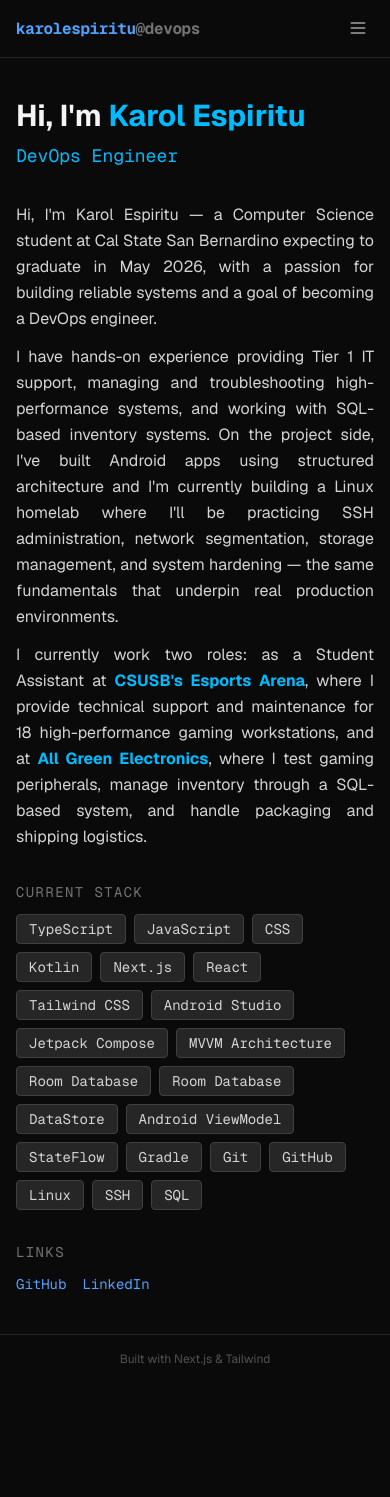
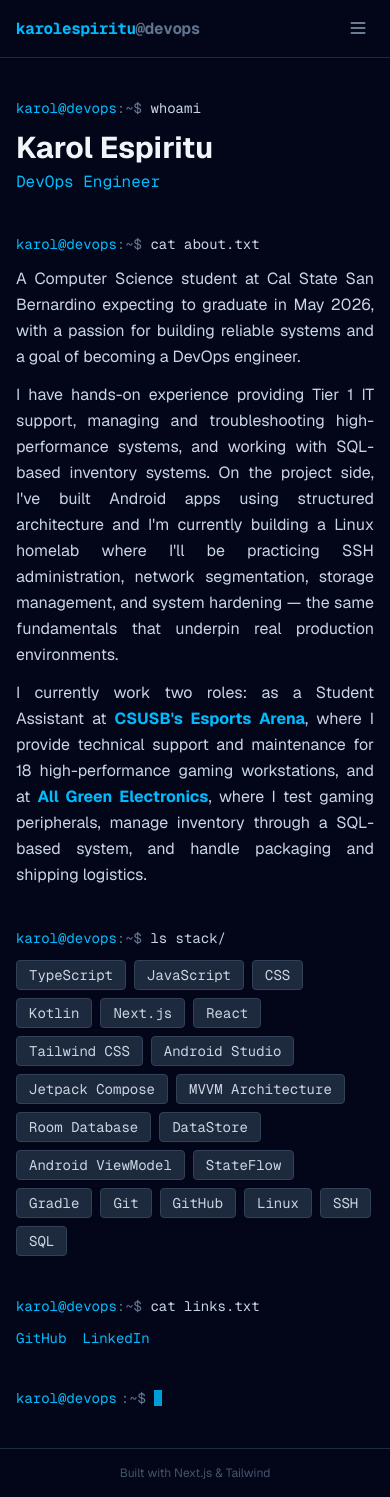
Before and after one commit to kayspadess/WebsitePortfolio, a Next.js app: page / in a window 390 px wide. Before the commit the page ends 1383 px from the top, so only its background shows below. Built offline with nearby package versions, Linux system fonts and the light colour scheme.

Commit message:
Terminal retheme: navy/steel blue palette + terminal UI

```diff
--- a/app/blog/page.tsx
+++ b/app/blog/page.tsx
@@ -22,36 +22,36 @@ export default async function BlogPage() {
         <h1 className="text-2xl font-bold">Blog</h1>
         <Link
           href="/blog/new"
-          className="text-sm font-mono text-blue-400 border border-blue-400/30 px-3 py-1.5 rounded hover:bg-blue-400/10 transition-colors"
+          className="text-sm font-mono text-sky-400 border border-sky-400/30 px-3 py-1.5 rounded hover:bg-sky-400/10 transition-colors"
         >
           + New Post
         </Link>
       </div>
 
       {posts.length === 0 ? (
-        <p className="text-neutral-500 font-mono text-sm">No posts yet.</p>
+        <p className="text-slate-500 font-mono text-sm">No posts yet.</p>
       ) : (
-        <ul className="divide-y divide-neutral-800">
+        <ul className="divide-y divide-slate-800">
           {posts.map((post) => (
             <li key={post.slug} className="py-5">
               <Link href={`/blog/${post.slug}`} className="group space-y-1 block">
                 <div className="flex items-baseline justify-between gap-4">
-                  <h2 className="font-semibold text-neutral-100 group-hover:text-blue-400 transition-colors">
+                  <h2 className="font-semibold text-slate-100 group-hover:text-sky-400 transition-colors">
                     {post.title}
                   </h2>
-                  <span className="text-xs font-mono text-neutral-500 shrink-0">
+                  <span className="text-xs font-mono text-slate-500 shrink-0">
                     {new Date(post.published_at).toISOString().slice(0, 10)}
                   </span>
                 </div>
                 {post.excerpt && (
-                  <p className="text-sm text-neutral-400 leading-relaxed">{post.excerpt}</p>
+                  <p className="text-sm text-slate-400 leading-relaxed">{post.excerpt}</p>
                 )}
                 {post.tags && post.tags.length > 0 && (
                   <div className="flex gap-1.5 pt-1">
                     {post.tags.map((tag) => (
                       <span
                         key={tag}
-                        className="px-2 py-0.5 bg-neutral-800 border border-neutral-700 rounded text-xs text-neutral-400 font-mono"
+                        className="px-2 py-0.5 bg-slate-800 border border-slate-700 rounded text-xs text-slate-400 font-mono"
                       >
                         {tag}
                       </span>
--- a/app/globals.css
+++ b/app/globals.css
@@ -4,4 +4,5 @@
 @theme inline {
   --font-sans: var(--font-geist-sans);
   --font-mono: var(--font-geist-mono);
+  --color-navy: #0a0f1e;
 }
--- a/app/layout.tsx
+++ b/app/layout.tsx
@@ -25,10 +25,10 @@ export default function RootLayout({
 }>) {
   return (
     <html lang="en" className={`${geistSans.variable} ${geistMono.variable} h-full antialiased`} suppressHydrationWarning>
-      <body className="min-h-full flex flex-col bg-neutral-950 text-neutral-100">
+      <body className="min-h-full flex flex-col bg-slate-950 text-slate-100">
         <Nav />
         <main className="flex-1 max-w-4xl mx-auto w-full px-4 py-10">{children}</main>
-        <footer className="border-t border-neutral-800 text-center text-neutral-600 text-xs py-4">
+        <footer className="border-t border-slate-800 text-center text-slate-600 text-xs py-4">
           Built with Next.js &amp; Tailwind
         </footer>
       </body>
--- a/app/page.tsx
+++ b/app/page.tsx
@@ -1,16 +1,27 @@
+function Prompt({ command }: { command: string }) {
+  return (
+    <div className="font-mono text-sm text-slate-500 mb-3 select-none">
+      <span className="text-sky-400">karol@devops</span>
+      <span>:~$ </span>
+      <span className="text-slate-300">{command}</span>
+    </div>
+  );
+}
+
 export default function AboutPage() {
   return (
-    <div className="space-y-8">
+    <div className="space-y-10">
       <section>
-        <h1 className="text-3xl font-bold text-neutral-100">
-          Hi, I&apos;m <span className="text-sky-400">Karol Espiritu</span>
-        </h1>
-        <p className="mt-2 text-lg text-sky-400 font-mono">DevOps Engineer</p>
+        <Prompt command="whoami" />
+        <h1 className="text-3xl font-bold text-slate-100">Karol Espiritu</h1>
+        <p className="mt-1 text-sky-400 font-mono">DevOps Engineer</p>
       </section>
 
-      <section className="text-justify space-y-3 text-neutral-300 leading-relaxed max-w-2xl">
+      <section>
+        <Prompt command="cat about.txt" />
+        <div className="space-y-3 text-slate-300 leading-relaxed max-w-2xl text-justify">
           <p>
-          Hi, I&apos;m Karol Espiritu — a Computer Science student at Cal State San Bernardino expecting to graduate in May 2026, with a passion for building reliable systems and a goal of becoming a DevOps engineer.
+            A Computer Science student at Cal State San Bernardino expecting to graduate in May 2026, with a passion for building reliable systems and a goal of becoming a DevOps engineer.
           </p>
           <p>
             I have hands-on experience providing Tier 1 IT support, managing and troubleshooting high-performance systems, and working with SQL-based inventory systems. On the project side, I&apos;ve built Android apps using structured architecture and I&apos;m currently building a Linux homelab where I&apos;ll be practicing SSH administration, network segmentation, storage management, and system hardening — the same fundamentals that underpin real production environments.
@@ -18,18 +29,17 @@ export default function AboutPage() {
           <p>
             I currently work two roles: as a Student Assistant at <span className="font-bold text-sky-400">CSUSB&apos;s Esports Arena</span>, where I provide technical support and maintenance for 18 high-performance gaming workstations, and at <span className="font-bold text-sky-400">All Green Electronics</span>, where I test gaming peripherals, manage inventory through a SQL-based system, and handle packaging and shipping logistics.
           </p>
+        </div>
       </section>
 
       <section>
-        <h2 className="text-sm font-mono text-neutral-500 uppercase tracking-widest mb-3">
-          Current Stack
-        </h2>
+        <Prompt command="ls stack/" />
         <div className="flex flex-wrap gap-2">
-          {["TypeScript", "JavaScript", "CSS", "Kotlin", "Next.js", "React", "Tailwind CSS", "Android Studio", "Jetpack Compose", "MVVM Architecture", "Room Database", "Room Database", "DataStore", "Android ViewModel", "StateFlow", "Gradle", "Git", "GitHub", "Linux", "SSH", "SQL"].map(
+          {["TypeScript", "JavaScript", "CSS", "Kotlin", "Next.js", "React", "Tailwind CSS", "Android Studio", "Jetpack Compose", "MVVM Architecture", "Room Database", "DataStore", "Android ViewModel", "StateFlow", "Gradle", "Git", "GitHub", "Linux", "SSH", "SQL"].map(
             (tool) => (
               <span
                 key={tool}
-                className="px-3 py-1 bg-neutral-800 border border-neutral-700 rounded text-sm text-neutral-300 font-mono"
+                className="px-3 py-1 bg-slate-800 border border-slate-700 rounded text-sm text-slate-300 font-mono"
               >
                 {tool}
               </span>
@@ -39,15 +49,13 @@ export default function AboutPage() {
       </section>
 
       <section>
-        <h2 className="text-sm font-mono text-neutral-500 uppercase tracking-widest mb-3">
-          Links
-        </h2>
+        <Prompt command="cat links.txt" />
         <div className="flex gap-4 text-sm">
           <a
             href="https://github.com/kayspadess"
             target="_blank"
             rel="noopener noreferrer"
-            className="text-blue-400 hover:underline font-mono"
+            className="text-sky-400 hover:underline font-mono"
           >
             GitHub
           </a>
@@ -55,12 +63,20 @@ export default function AboutPage() {
             href="https://www.linkedin.com/in/karol-espiritu-a57b9b35a/"
             target="_blank"
             rel="noopener noreferrer"
-            className="text-blue-400 hover:underline font-mono"
+            className="text-sky-400 hover:underline font-mono"
           >
             LinkedIn
           </a>
         </div>
       </section>
+
+      <section>
+        <div className="font-mono text-sm text-slate-500 flex items-center gap-1 select-none">
+          <span className="text-sky-400">karol@devops</span>
+          <span>:~$</span>
+          <span className="inline-block w-2 h-4 bg-sky-400 ml-1 animate-pulse" />
+        </div>
+      </section>
     </div>
   );
 }
--- a/components/Nav.tsx
+++ b/components/Nav.tsx
@@ -17,10 +17,10 @@ export default function Nav() {
   const [open, setOpen] = useState(false);
 
   return (
-    <header className="border-b border-neutral-800 bg-neutral-950 sticky top-0 z-50">
+    <header className="border-b border-slate-800 bg-slate-950 sticky top-0 z-50">
       <nav className="max-w-4xl mx-auto px-4 py-3 flex items-center justify-between">
-        <Link href="/" className="font-mono font-bold text-blue-400 tracking-tight text-base sm:text-lg">
-          karolespiritu<span className="text-neutral-500">@devops</span>
+        <Link href="/" className="font-mono font-bold text-sky-400 tracking-tight text-base sm:text-lg">
+          karolespiritu<span className="text-slate-500">@devops</span>
         </Link>
 
         {/* Desktop nav */}
@@ -33,8 +33,8 @@ export default function Nav() {
                   href={href}
                   className={`px-3 py-1.5 rounded text-sm font-medium transition-colors ${
                     active
-                      ? "bg-blue-400/10 text-blue-400"
-                      : "text-neutral-400 hover:text-neutral-100"
+                      ? "bg-sky-400/10 text-sky-400"
+                      : "text-slate-400 hover:text-slate-100"
                   }`}
                 >
                   {label}
@@ -48,7 +48,7 @@ export default function Nav() {
         <div className="relative sm:hidden">
           <button
             onClick={() => setOpen(!open)}
-            className="text-neutral-400 hover:text-neutral-100 p-1.5 rounded transition-colors"
+            className="text-slate-400 hover:text-slate-100 p-1.5 rounded transition-colors"
             aria-label="Toggle menu"
           >
             {open ? (
@@ -63,7 +63,7 @@ export default function Nav() {
           </button>
 
           {open && (
-            <ul className="absolute right-0 top-10 w-44 bg-neutral-900 border border-neutral-700 rounded-lg shadow-xl overflow-hidden">
+            <ul className="absolute right-0 top-10 w-44 bg-slate-900 border border-slate-700 rounded-lg shadow-xl overflow-hidden">
               {links.map(({ href, label }) => {
                 const active = href === "/" ? pathname === "/" : pathname.startsWith(href);
                 return (
@@ -73,8 +73,8 @@ export default function Nav() {
                       onClick={() => setOpen(false)}
                       className={`block px-4 py-2.5 text-sm font-medium transition-colors ${
                         active
-                          ? "bg-blue-400/10 text-blue-400"
-                          : "text-neutral-400 hover:text-neutral-100 hover:bg-neutral-800"
+                          ? "bg-sky-400/10 text-sky-400"
+                          : "text-slate-400 hover:text-slate-100 hover:bg-slate-800"
                       }`}
                     >
                       {label}
```
Also changed, not shown: app/blog/[slug]/page.tsx (+12 -12 lines), app/blog/new/page.tsx (+13 -13 lines), app/projects/page.tsx (+17 -10 lines), app/qualifications/page.tsx (+15 -15 lines), app/resume/page.tsx (+11 -11 lines), .claude/settings.local.json (added). Lines whose indentation alone changed are shown as unchanged.
